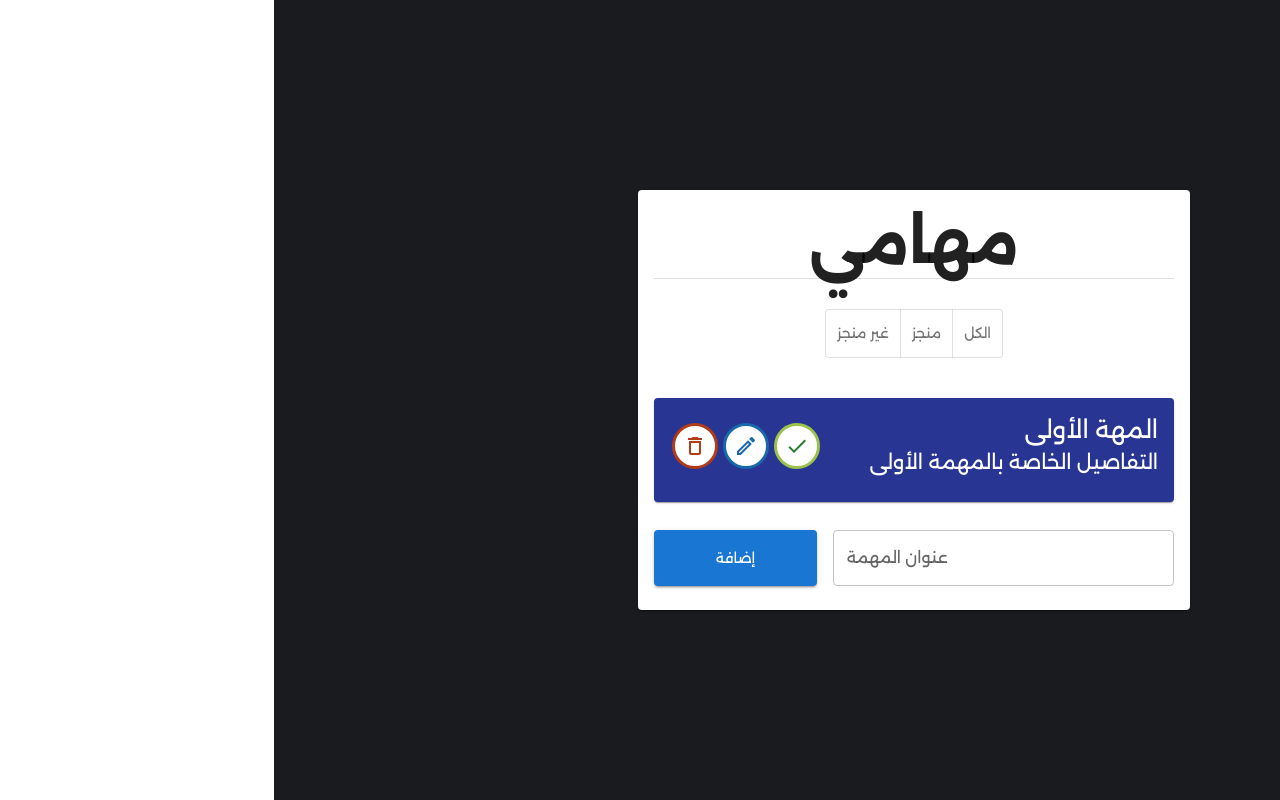
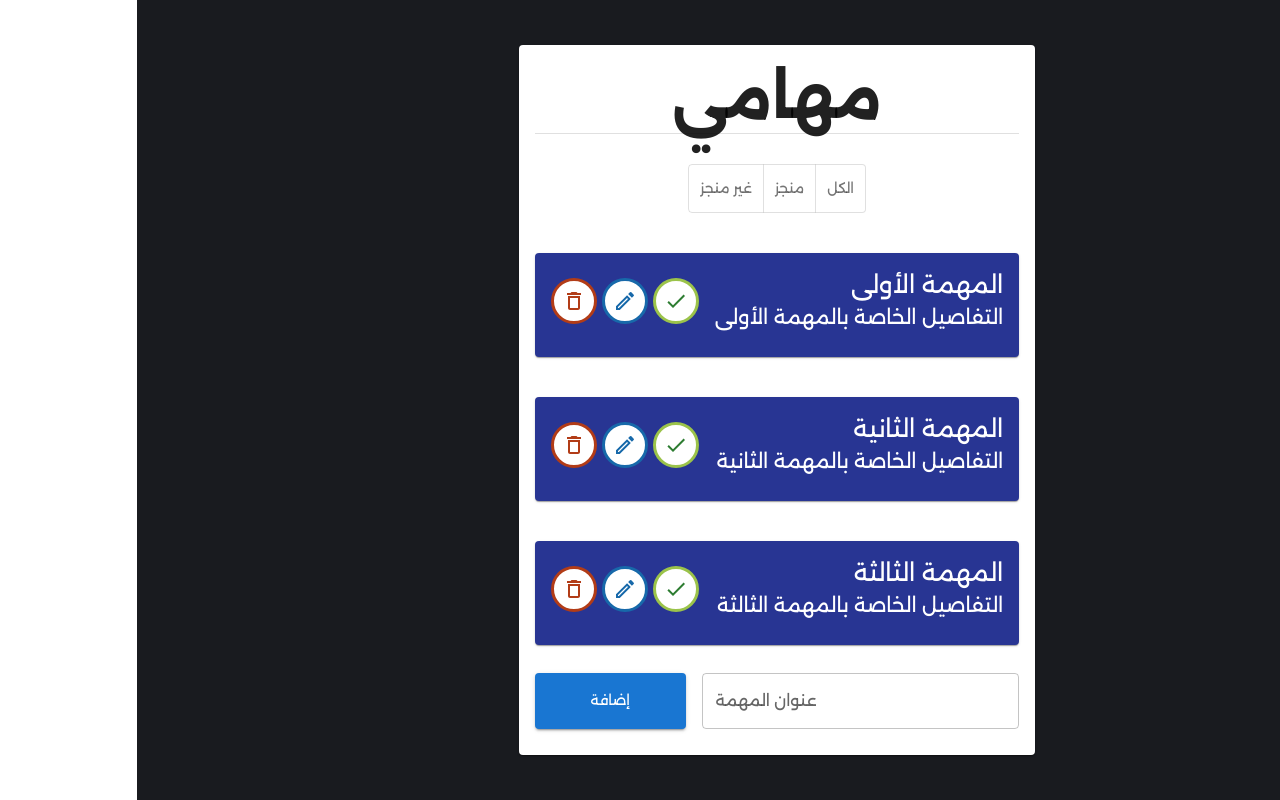
Before and after one commit to AbdulmalekAli60/todo-List-Project-using-React, a React (Create React App) app: page / in a window 1280 px wide. Built offline with nearby package versions, Linux system fonts and the light colour scheme.

Commit message:
fixit UI issues and adding multiple task

```diff
--- a/package.json
+++ b/package.json
@@ -14,6 +14,7 @@
     "react-dom": "^18.2.0",
     "react-scripts": "5.0.1",
     "stylis": "^4.3.2",
+    "uuid": "^9.0.1",
     "web-vitals": "^2.1.4"
   },
   "scripts": {
--- a/src/App.js
+++ b/src/App.js
@@ -9,7 +9,6 @@ const theme = createTheme({
     'Alexandria',
   ],
  },
- direction: "rtl",
 });
 
 function App() {
@@ -24,8 +23,8 @@ function App() {
           justifyContent: "center",
           alignItems: "center",
           background: "#191b1f",
+          direction: "rtl",
           height: "100vh",
-          direction: "rtl",
         }}
       >
         <TodoList />
--- a/src/components/Todo.jsx
+++ b/src/components/Todo.jsx
@@ -7,7 +7,7 @@ import CheckIcon from "@mui/icons-material/Check";
 import DeleteOutlineOutlinedIcon from "@mui/icons-material/DeleteOutlineOutlined";
 import IconButton from "@mui/material/IconButton";
 import ModeEditOutlineOutlinedIcon from "@mui/icons-material/ModeEditOutlineOutlined";
-export default function Todo() {
+export default function Todo({title, description}) {
   return (
     <>
       <Card
@@ -25,10 +25,10 @@ export default function Todo() {
           <Grid container spacing={2}>
             <Grid xs={8}>
               <Typography variant="h5" style={{ textAlign: "start" }}>
-                المهة الأولى
+                {title}
               </Typography>
               <Typography variant="h6" style={{ textAlign: "start" }}>
-                التفاصيل الخاصة بالمهمة الأولى
+                {description}
               </Typography>
             </Grid>
 
@@ -37,7 +37,8 @@ export default function Todo() {
               style={{
                 display: "flex",
                 alignItems: "center",
-                justifyContent: "space-around",
+                justifyContent: "flex-end",
+                gap:"5px"
               }}
             >
               <IconButton
--- a/src/components/TodoList.js
+++ b/src/components/TodoList.js
@@ -13,12 +13,43 @@ import Button from "@mui/material/Button";
 // Components
 import Todo from "./Todo";
 
+// Libraries
+import {v4 as uuidv4} from 'uuid'; // i will us this library in this file as uuidv4
+
+const todoseList = [
+  {
+    id: uuidv4(),
+    title: "المهمة الأولى",
+    description: "التفاصيل الخاصة بالمهمة الأولى",
+    isCompleted: "false",
+  },
+  {
+    id: uuidv4(),
+    title: "المهمة الثانية",
+    description: "التفاصيل الخاصة بالمهمة الثانية",
+    isCompleted: "false",
+  },
+  {
+    id: uuidv4(),
+    title: "المهمة الثالثة",
+    description: "التفاصيل الخاصة بالمهمة الثالثة",
+    isCompleted: "false",
+  },
+];
+
+const todos = todoseList.map((todo) =>{
+  return (<Todo key={todo.id} title={todo.title} description={todo.description} />);
+});
+
 export default function TodoList() {
   return (
     <>
-      <Container maxWidth="sm">
+      <Container maxWidth="sm" style={{ display: "flex",
+        alignItems: "center",
+        justifyContent: "center",
+        minHeight: "100vh",}} >
         <Card sx={{ minWidth: 275 }} color="text.secondary" gutterBottom>
-          <CardContent>
+          <CardContent  style={{height: "calc(100vh - 130px)", overflow: "scroll" ,scrollbarWidth: "none" }}>
             <Typography style={{ fontWeight: "bold" }} variant="h2">
               مهامي
             </Typography>
@@ -37,17 +68,17 @@ export default function TodoList() {
             {/*==== Filter Buttons====*/}
 
             {/* Todos */}
-            <Todo />
+            {/* <Todo /> */}
+            {todos}
             {/* ======Todos==== */}
 
             {/* Input + add */}
-            <Grid style={{marginTop: "20px",}} container spacing={2}>
+            <Grid style={{ marginTop: "20px" }} container spacing={2}>
               <Grid
                 style={{
                   display: "flex",
                   alignItems: "center",
                   justifyContent: "space-around",
-
                 }}
                 xs={8}
               >
@@ -67,7 +98,12 @@ export default function TodoList() {
                 }}
                 xs={4}
               >
-                <Button style={{width:"100%",height:"100%",}} variant="contained">إضافة</Button>
+                <Button
+                  style={{ width: "100%", height: "100%" }}
+                  variant="contained"
+                >
+                  إضافة
+                </Button>
               </Grid>
             </Grid>
             {/*=== Input + add ===*/}
```
Also changed, not shown: src/App.css (line endings or trailing spaces), 1 other file (tests, documents, lock files or other folders).
